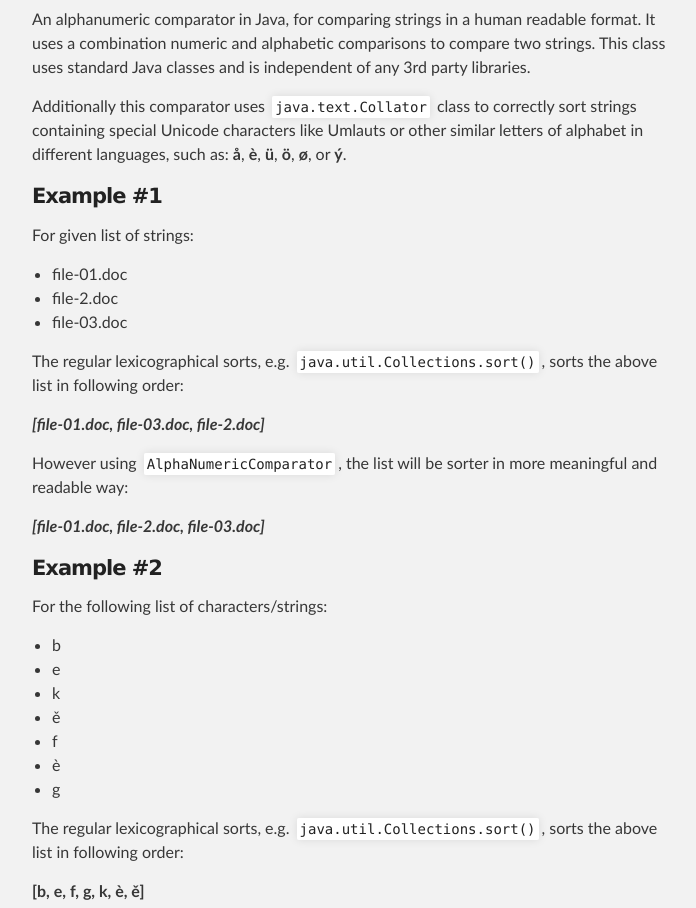
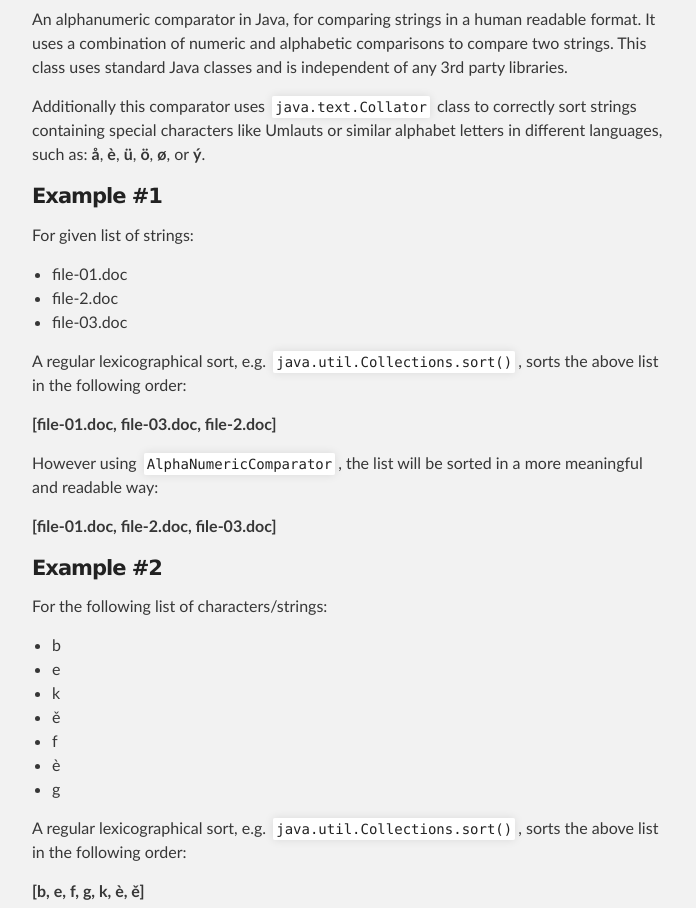
Before and after one commit to farbodsafaei/alphanumeric-comparator, a plain HTML site: page index.html in a window 1280 px wide. Shown: the part 704-1612 px from the top of the page, without its empty margins (288-984 px from the left). Drawn offline with Linux system fonts and the light colour scheme.

```diff
--- a/index.html
+++ b/index.html
@@ -36,9 +36,9 @@
 <h1>
 <a id="alphanumeric-comparator" class="anchor" href="#alphanumeric-comparator" aria-hidden="true"><span aria-hidden="true" class="octicon octicon-link"></span></a>alphanumeric-comparator</h1>
 
-<p>An alphanumeric comparator in Java, for comparing strings in a human readable format. It uses a combination numeric and alphabetic comparisons to compare two strings. This class uses standard Java classes and is independent of any 3rd party libraries.</p>
+<p>An alphanumeric comparator in Java, for comparing strings in a human readable format. It uses a combination of numeric and alphabetic comparisons to compare two strings. This class uses standard Java classes and is independent of any 3rd party libraries.</p>
 
-<p>Additionally this comparator uses <code>java.text.Collator</code> class to correctly sort strings containing special Unicode characters like  Umlauts or other similar letters of alphabet in different languages, such as: <strong>å</strong>, <strong>è</strong>, <strong>ü</strong>, <strong>ö</strong>, <strong>ø</strong>, or <strong>ý</strong>.</p>
+<p>Additionally this comparator uses <code>java.text.Collator</code> class to correctly sort strings containing special characters like Umlauts or similar alphabet letters in different languages, such as: <strong>å</strong>, <strong>è</strong>, <strong>ü</strong>, <strong>ö</strong>, <strong>ø</strong>, or <strong>ý</strong>.</p>
 
 <h4>
 <a id="example-1" class="anchor" href="#example-1" aria-hidden="true"><span aria-hidden="true" class="octicon octicon-link"></span></a>Example #1</h4>
@@ -51,13 +51,13 @@
 <li>file-03.doc</li>
 </ul>
 
-<p>The regular lexicographical sorts, e.g. <code>java.util.Collections.sort()</code>, sorts the above list in following order:</p>
+<p>A regular lexicographical sort, e.g. <code>java.util.Collections.sort()</code>, sorts the above list in the following order:</p>
 
-<p><strong><em>[file-01.doc, file-03.doc, file-2.doc]</em></strong></p>
+<p><strong>[file-01.doc, file-03.doc, file-2.doc]</strong></p>
 
-<p>However using <code>AlphaNumericComparator</code>, the list will be sorter in more meaningful and readable way:</p>
+<p>However using <code>AlphaNumericComparator</code>, the list will be sorted in a more meaningful and readable way:</p>
 
-<p><strong><em>[file-01.doc, file-2.doc, file-03.doc]</em></strong></p>
+<p><strong>[file-01.doc, file-2.doc, file-03.doc]</strong></p>
 
 <h4>
 <a id="example-2" class="anchor" href="#example-2" aria-hidden="true"><span aria-hidden="true" class="octicon octicon-link"></span></a>Example #2</h4>
@@ -74,7 +74,7 @@
 <li>g</li>
 </ul>
 
-<p>The regular lexicographical sorts, e.g. <code>java.util.Collections.sort()</code>, sorts the above list in following order:</p>
+<p>A regular lexicographical sort, e.g. <code>java.util.Collections.sort()</code>, sorts the above list in the following order:</p>
 
 <p><strong>[b, e, f, g, k, è, ě]</strong></p>
 
@@ -85,7 +85,7 @@
 <h4>
 <a id="how-to" class="anchor" href="#how-to" aria-hidden="true"><span aria-hidden="true" class="octicon octicon-link"></span></a>How To</h4>
 
-<p>Just pass the comparator as a parameter when sorting a list:</p>
+<p>Simply pass the comparator as a parameter when sorting a list:</p>
 
 <div class="highlight highlight-source-java"><pre><span class="pl-k">List&lt;<span class="pl-smi">String</span>&gt;</span> list <span class="pl-k">=</span> <span class="pl-k">new</span> <span class="pl-k">ArrayList&lt;<span class="pl-smi">String</span>&gt;</span>();
 list<span class="pl-k">.</span>add(<span class="pl-s"><span class="pl-pds">"</span>some string<span class="pl-pds">"</span></span>);
```
Also changed, not shown: params.json (+1 -1 lines).
